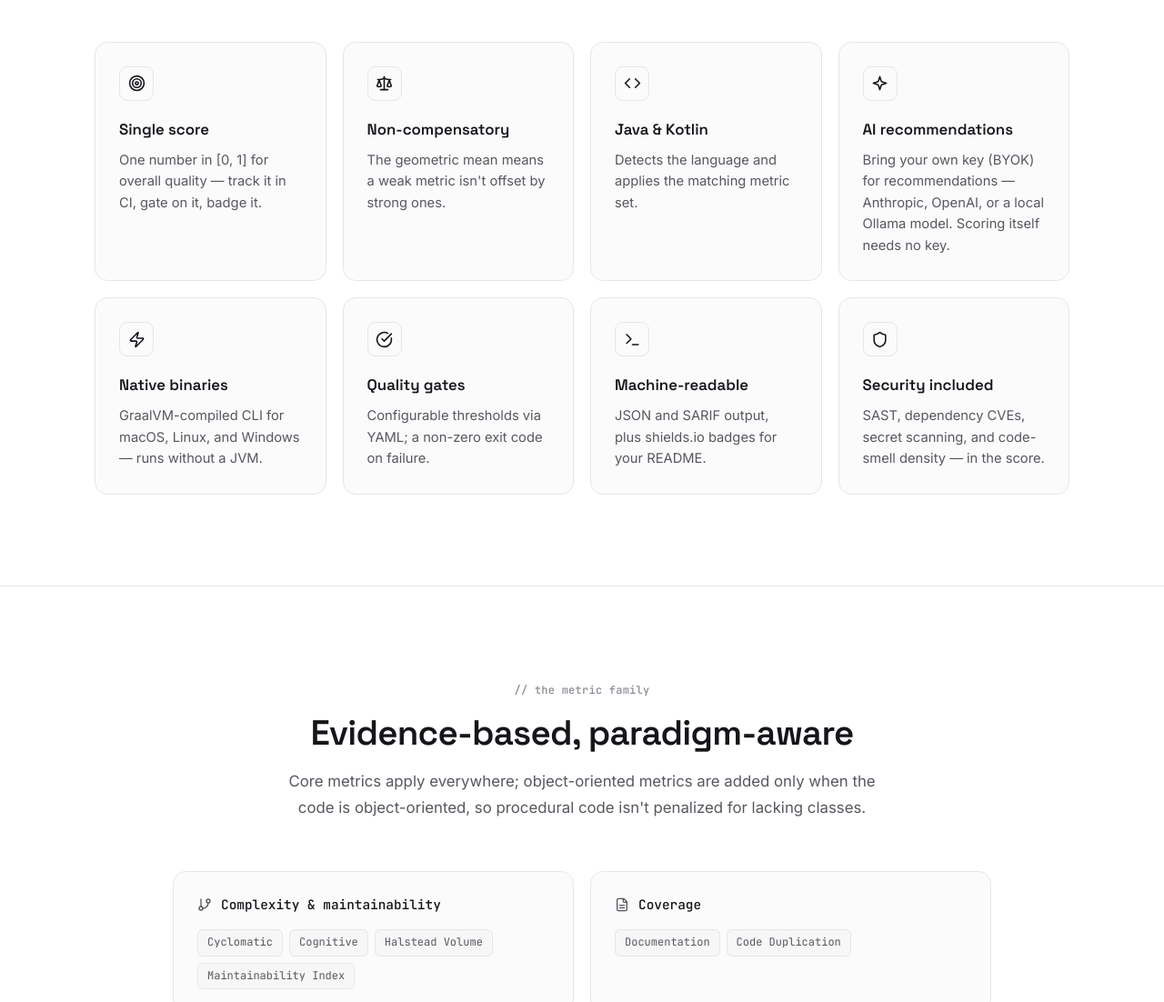
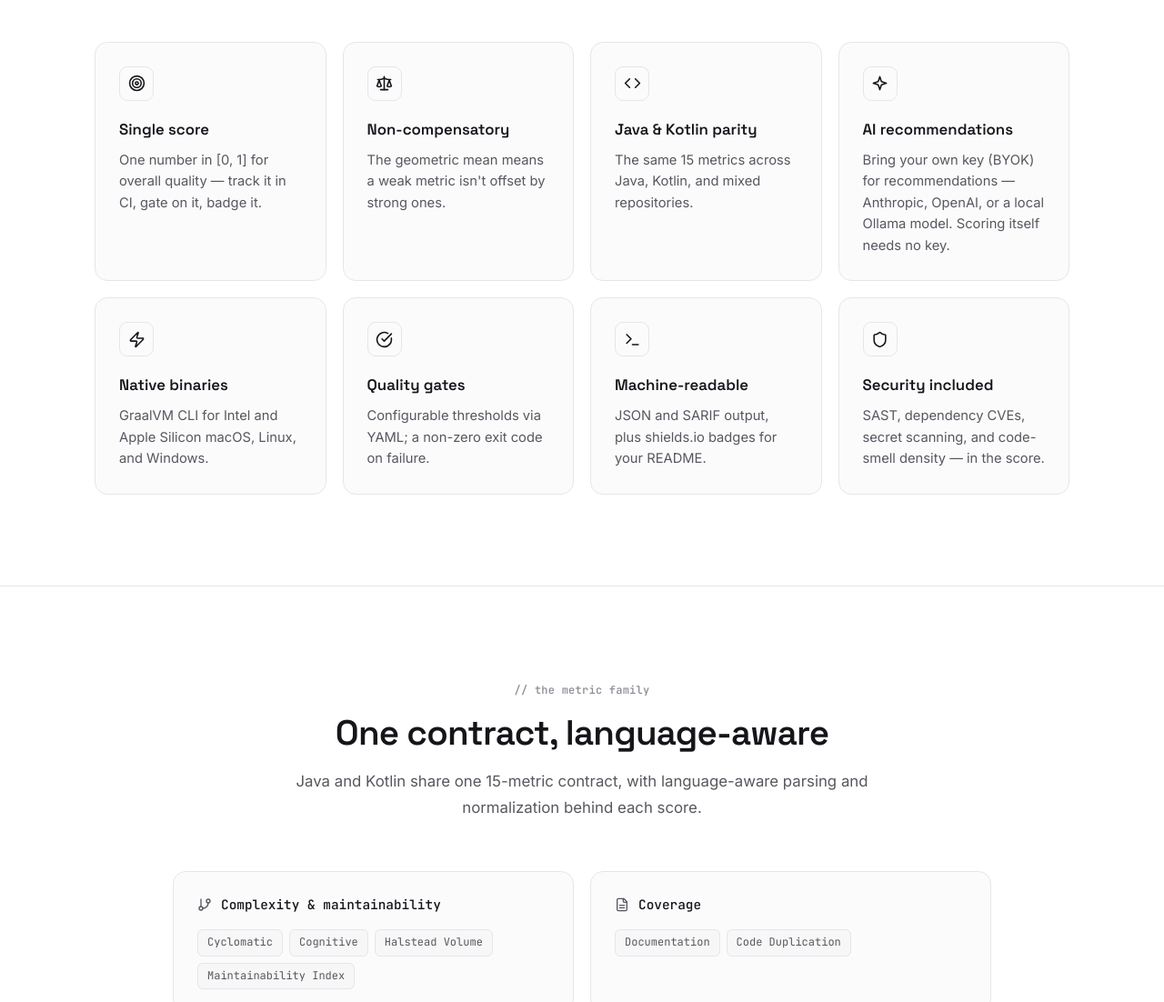
Before and after one commit to integrallis/mfcqi-java, a plain HTML site: page docs/index.html in a window 1280 px wide. Shown: the part 1700-2802 px from the top of the page at 91% size. Drawn offline with Linux system fonts and the light colour scheme.

Commit message:
docs: publish 0.5.0 Kotlin parity details

```diff
--- a/docs/assets/js/scripts.js
+++ b/docs/assets/js/scripts.js
@@ -52,7 +52,7 @@ document.addEventListener('DOMContentLoaded', () => {
         brew:   { copy: 'brew install integrallis/tap/mfcqi', show: 'brew install integrallis/tap/mfcqi', prompt: true },
         script: { copy: 'curl -fsSL https://raw.githubusercontent.com/integrallis/mfcqi-java/main/install.sh | sh', show: 'curl -fsSL https://raw.githubusercontent.com/integrallis/mfcqi-java/main/install.sh | sh', prompt: true },
         scoop:  { copy: 'scoop bucket add integrallis https://github.com/integrallis/scoop-bucket; scoop install mfcqi', show: 'scoop install mfcqi', prompt: true },
-        maven:  { copy: 'implementation("com.integrallis:mfcqi-core:0.3.0")', show: 'implementation("com.integrallis:mfcqi-core:0.3.0")', prompt: false },
+        maven:  { copy: 'implementation("com.integrallis:mfcqi-core:0.5.0")', show: 'implementation("com.integrallis:mfcqi-core:0.5.0")', prompt: false },
     };
     const tabs = document.querySelectorAll('.install-tab');
     const cmdText = document.getElementById('install-text');
--- a/docs/index.html
+++ b/docs/index.html
@@ -136,8 +136,8 @@
                 </div>
                 <div class="card reveal">
                     <div class="card-icon"><svg viewBox="0 0 24 24" fill="none" stroke="currentColor" stroke-width="2" stroke-linecap="round" stroke-linejoin="round"><polyline points="16 18 22 12 16 6"/><polyline points="8 6 2 12 8 18"/></svg></div>
-                    <h3 class="card-title">Java &amp; Kotlin</h3>
-                    <p class="card-description">Detects the language and applies the matching metric set.</p>
+                    <h3 class="card-title">Java &amp; Kotlin parity</h3>
+                    <p class="card-description">The same 15 metrics across Java, Kotlin, and mixed repositories.</p>
                 </div>
                 <div class="card reveal">
                     <div class="card-icon"><svg viewBox="0 0 24 24" fill="none" stroke="currentColor" stroke-width="2" stroke-linecap="round" stroke-linejoin="round"><path d="m12 3-1.9 5.8a2 2 0 0 1-1.3 1.3L3 12l5.8 1.9a2 2 0 0 1 1.3 1.3L12 21l1.9-5.8a2 2 0 0 1 1.3-1.3L21 12l-5.8-1.9a2 2 0 0 1-1.3-1.3Z"/></svg></div>
@@ -147,7 +147,7 @@
                 <div class="card reveal">
                     <div class="card-icon"><svg viewBox="0 0 24 24" fill="none" stroke="currentColor" stroke-width="2" stroke-linecap="round" stroke-linejoin="round"><path d="M4 14a1 1 0 0 1-.78-1.63l9.9-10.2a.5.5 0 0 1 .86.46l-1.92 6.02A1 1 0 0 0 13 10h7a1 1 0 0 1 .78 1.63l-9.9 10.2a.5.5 0 0 1-.86-.46l1.92-6.02A1 1 0 0 0 11 14z"/></svg></div>
                     <h3 class="card-title">Native binaries</h3>
-                    <p class="card-description">GraalVM-compiled CLI for macOS, Linux, and Windows — runs without a JVM.</p>
+                    <p class="card-description">GraalVM CLI for Intel and Apple Silicon macOS, Linux, and Windows.</p>
                 </div>
                 <div class="card reveal">
                     <div class="card-icon"><svg viewBox="0 0 24 24" fill="none" stroke="currentColor" stroke-width="2" stroke-linecap="round" stroke-linejoin="round"><path d="M21.801 10A10 10 0 1 1 17 3.335"/><path d="m9 11 3 3L22 4"/></svg></div>
@@ -173,8 +173,8 @@
         <div class="container">
             <div class="section-header reveal">
                 <span class="section-label">the metric family</span>
-                <h2 class="section-title">Evidence-based, paradigm-aware</h2>
-                <p class="section-description">Core metrics apply everywhere; object-oriented metrics are added only when the code is object-oriented, so procedural code isn't penalized for lacking classes.</p>
+                <h2 class="section-title">One contract, language-aware</h2>
+                <p class="section-description">Java and Kotlin share one 15-metric contract, with language-aware parsing and normalization behind each score.</p>
             </div>
             <div class="metrics-grid">
                 <div class="metric-group reveal">
```
